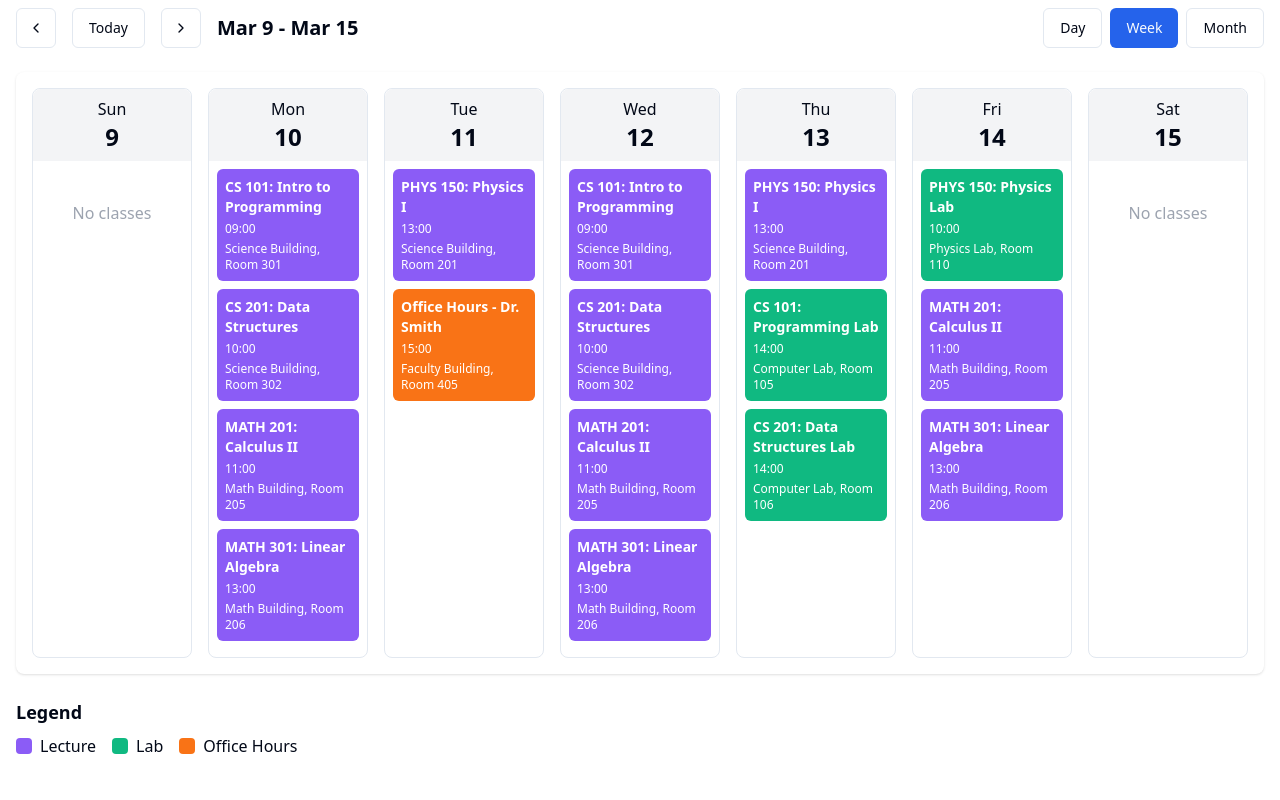
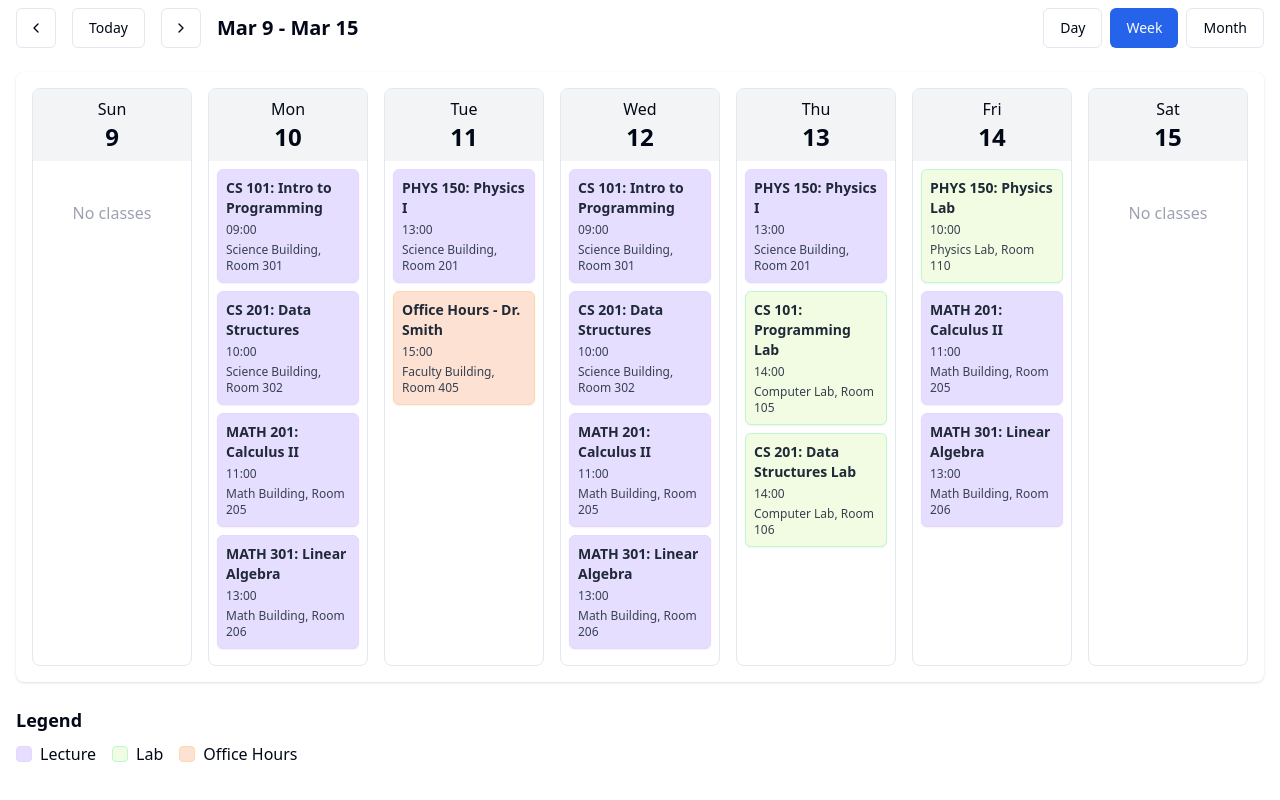
Before and after one commit to Taulanttt/uni-schedule-simplifier, a React (Vite) app: page / in a window 1280 px wide. Shown: the part 252-1052 px from the top of the page. Built offline with nearby package versions, Linux system fonts and the light colour scheme.

Commit message:
Soften color palette
The color palette was updated to use softer tones.

```diff
--- a/src/components/LegendComponent.tsx
+++ b/src/components/LegendComponent.tsx
@@ -7,15 +7,15 @@ const LegendComponent: React.FC = () => {
       <h3 className="text-lg font-semibold mb-2">Legend</h3>
       <div className="flex flex-wrap gap-4">
         <div className="flex items-center">
-          <div className="w-4 h-4 bg-lecture rounded mr-2"></div>
+          <div className="w-4 h-4 bg-lecture rounded mr-2 border border-purple-200"></div>
           <span>Lecture</span>
         </div>
         <div className="flex items-center">
-          <div className="w-4 h-4 bg-lab rounded mr-2"></div>
+          <div className="w-4 h-4 bg-lab rounded mr-2 border border-green-200"></div>
           <span>Lab</span>
         </div>
         <div className="flex items-center">
-          <div className="w-4 h-4 bg-office rounded mr-2"></div>
+          <div className="w-4 h-4 bg-office rounded mr-2 border border-orange-200"></div>
           <span>Office Hours</span>
         </div>
       </div>
--- a/src/components/ScheduleEvent.tsx
+++ b/src/components/ScheduleEvent.tsx
@@ -17,9 +17,9 @@ const ScheduleEvent: React.FC<ScheduleEventProps> = ({ event }) => {
         event.type === 'office' && 'schedule-item-office'
       )}
     >
-      <div className="font-semibold">{event.title}</div>
-      <div className="text-xs mt-1">{event.time}</div>
-      <div className="text-xs mt-1">{event.location}</div>
+      <div className="font-semibold text-gray-800">{event.title}</div>
+      <div className="text-xs mt-1 text-gray-700">{event.time}</div>
+      <div className="text-xs mt-1 text-gray-700">{event.location}</div>
     </div>
   );
 };
--- a/src/index.css
+++ b/src/index.css
@@ -96,18 +96,18 @@
 
 @layer components {
   .schedule-item {
-    @apply rounded-md p-2 mb-2 text-white text-sm;
+    @apply rounded-md p-2 mb-2 text-sm shadow-sm;
   }
 
   .schedule-item-lecture {
-    @apply bg-lecture;
+    @apply bg-lecture border border-purple-200;
   }
 
   .schedule-item-lab {
-    @apply bg-lab;
+    @apply bg-lab border border-green-200;
   }
 
   .schedule-item-office {
-    @apply bg-office;
+    @apply bg-office border border-orange-200;
   }
 }
--- a/tailwind.config.ts
+++ b/tailwind.config.ts
@@ -63,10 +63,10 @@ export default {
 					border: 'hsl(var(--sidebar-border))',
 					ring: 'hsl(var(--sidebar-ring))'
 				},
-				// Custom colors for our schedule types
-				lecture: '#8b5cf6',
-				lab: '#10b981',
-				office: '#f97316',
+				// Replacing with softer, pastel colors for schedule types
+				lecture: '#E5DEFF', // Soft Purple
+				lab: '#F2FCE2',     // Soft Green
+				office: '#FDE1D3',   // Soft Peach
 			},
 			borderRadius: {
 				lg: 'var(--radius)',
```
